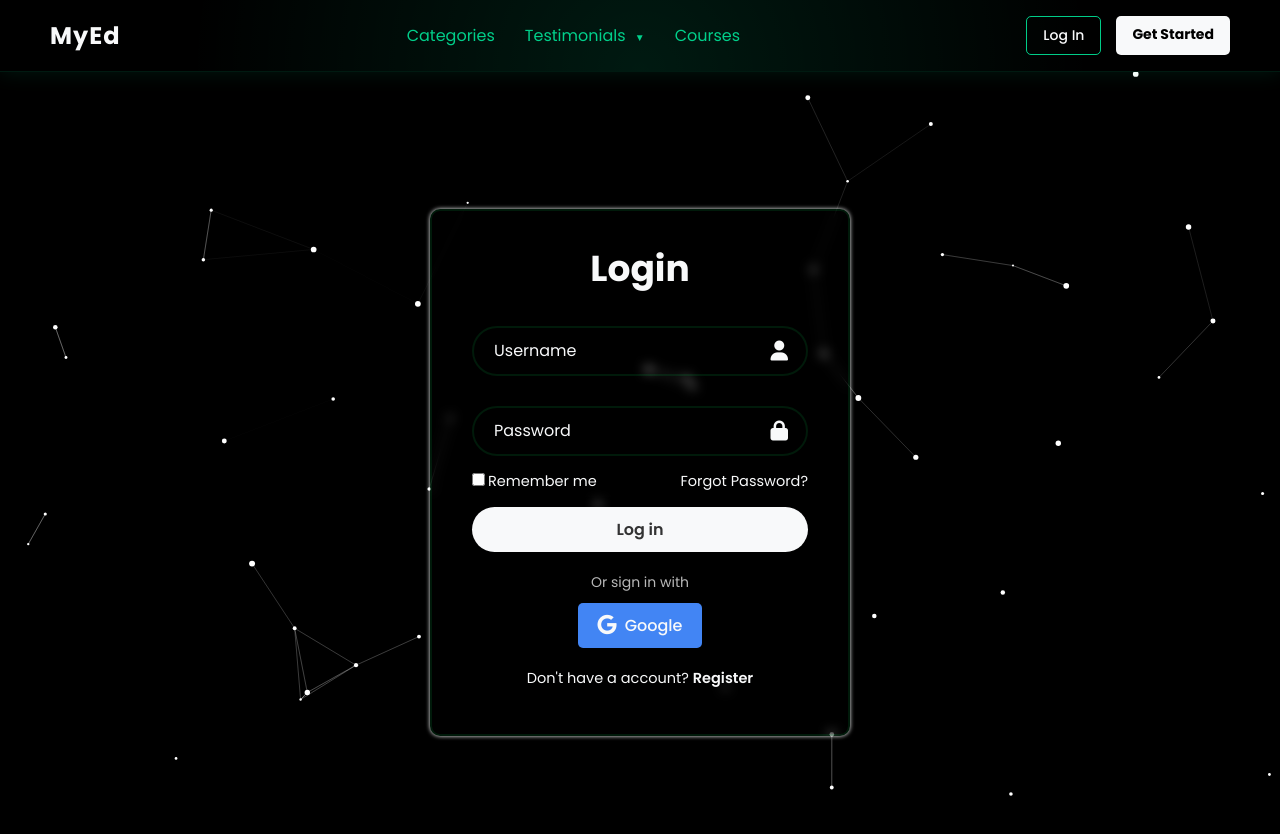
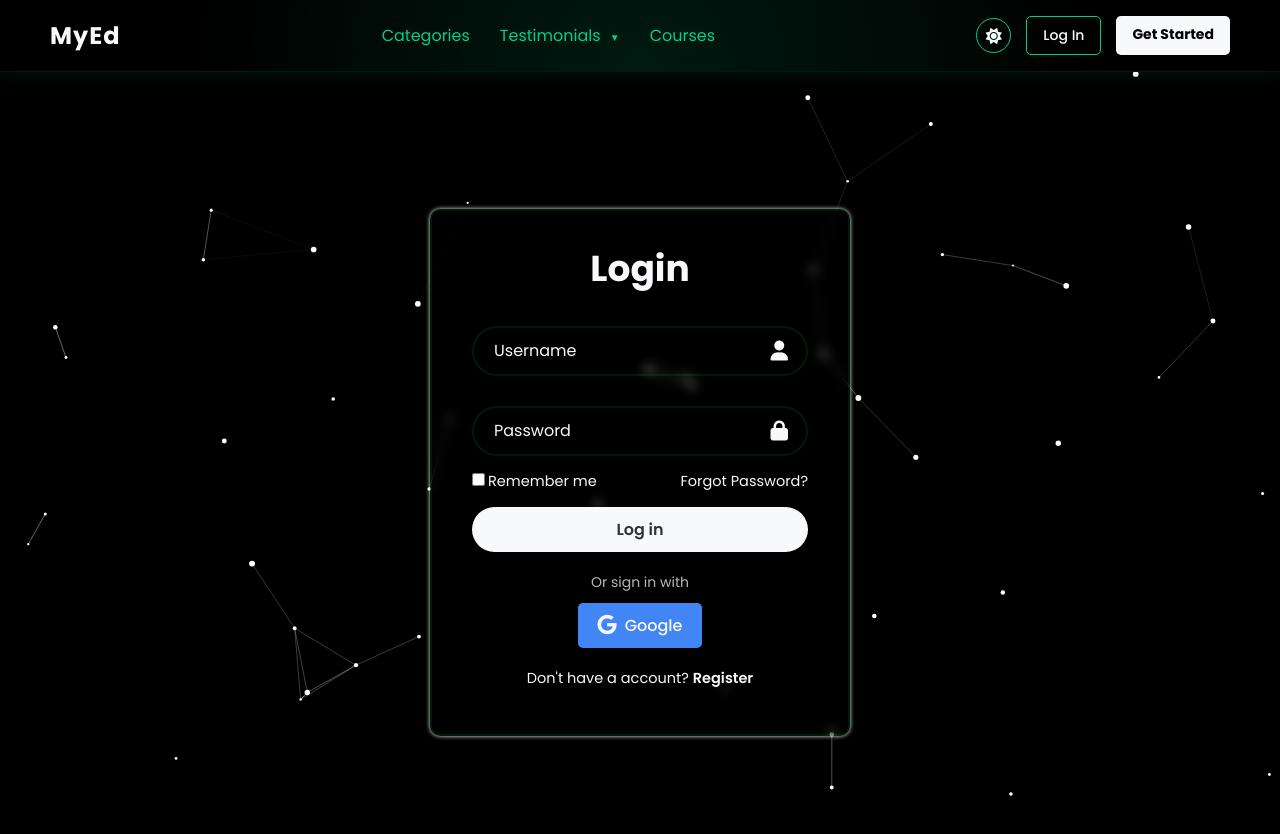
Before and after one commit to JonaPulma00/SIMPLE-UDEMY, a React (Vite) app in the folder Frontend/: page /login in a window 1280 px wide. Shown: the top 834 px of the page. Built offline with nearby package versions, Linux system fonts and the light colour scheme; no server answers.

Commit message:
trying to improve dark/light mode colors

```diff
--- a/Frontend/src/App.css
+++ b/Frontend/src/App.css
@@ -72,13 +72,13 @@
 
 [data-theme="light"] {
   /* Light Mode Colors */
-  --primary-dark-color: #ffffff;
-  --section-grey-color: #f5f5f5;
-  --section-border-color: #e0e0e0;
+  --primary-dark-color: #f0f0f0;
+  --section-grey-color:   #e0e0e0;
+  --section-border-color: #d0d0d0;
   --primary-grey-color: #757575;
-  --background-black: #ffffff;
-  --primary-white-color: #333333;
-  --soft-grey: #666666;
+  --background-black: #fff;
+  --primary-white-color: #000;
+  --soft-grey: #000;
 
   /* Gradients */
   --primary-gradient-green: linear-gradient(90deg, #333333, #00ff62);
@@ -96,6 +96,6 @@
   --section-overlay-bg: rgba(245, 245, 245, 0.7);
   --modal-overlay-bg: rgba(255, 255, 255, 0.9);
   --hover-light-bg: rgba(0, 0, 0, 0.05);
-  --teal-transparent-10: rgba(0, 255, 170, 0.05);
-  --teal-transparent-80: rgba(0, 255, 170, 0.2);
+  --teal-transparent-10: rgba(0, 255, 170, 0.9);
+  --teal-transparent-80: #000;
 }
--- a/Frontend/src/components/Navbar.jsx
+++ b/Frontend/src/components/Navbar.jsx
@@ -1,16 +1,14 @@
 import { NavLink } from "react-router-dom"
 import { useState } from "react"
-
+import { ThemeToggle } from "./ThemeToggle"
 import '../styles/global/Navbar.css'
 
 export const Navbar = () => {
   const [isMenuActive, setIsMenuActive] = useState(false)
   const [isDropdownOpen, setIsDropdownOpen] = useState(false)
 
-
   const toggleMenu = () => {
     setIsMenuActive(!isMenuActive)
-
     setIsDropdownOpen(false)
   }
 
@@ -18,6 +16,7 @@ export const Navbar = () => {
     e.preventDefault()
     setIsDropdownOpen(!isDropdownOpen)
   }
+
   return (
     <nav className="navbar">
       <div className="logo">
@@ -42,9 +41,12 @@ export const Navbar = () => {
           <li><NavLink>Courses</NavLink></li>
         </ul>
       </div>
-      <div className="auth-buttons">
-        <NavLink to='/login' className="btn-login">Log In</NavLink>
-        <NavLink to='/register' className="btn btn-get-started">Get Started</NavLink>
+      <div className="nav-actions">
+        <ThemeToggle />
+        <div className="auth-buttons">
+          <NavLink to='/login' className="btn-login">Log In</NavLink>
+          <NavLink to='/register' className="btn btn-get-started">Get Started</NavLink>
+        </div>
       </div>
       <div
         className={`hamburger ${isMenuActive ? 'active' : ''}`}
--- a/Frontend/src/components/Sidebar.jsx
+++ b/Frontend/src/components/Sidebar.jsx
@@ -93,9 +93,9 @@ export const Sidebar = () => {
           )}
 
           <div className="menu-item">
-            <NavLink to="/settings" className="">
-              <i className="fas fa-cog"></i>
-              <span>Settings</span>
+            <NavLink to="/stream" className="">
+              <i class="fa-solid fa-video"></i>
+              <span>Streaming</span>
             </NavLink>
           </div>
         </div>
--- a/Frontend/src/styles/global/Navbar.css
+++ b/Frontend/src/styles/global/Navbar.css
@@ -79,6 +79,12 @@
 
 .dropdown-menu a:hover {
   background-color: var(--teal-transparent-10);
+}
+
+.nav-actions {
+  display: flex;
+  align-items: center;
+  gap: 15px;
 }
 
 .auth-buttons {
@@ -165,6 +171,29 @@
   pointer-events: none;
 }
 
+.nav-actions .theme-toggle {
+  width: 35px;
+  height: 35px;
+  background: transparent;
+  border: 1px solid var(--teal-transparent-80);
+  color: var(--primary-white-color);
+  border-radius: 50%;
+  display: flex;
+  align-items: center;
+  justify-content: center;
+  cursor: pointer;
+  transition: all 0.3s ease;
+}
+
+.nav-actions .theme-toggle:hover {
+  background-color: var(--teal-transparent-10);
+  border-color: var(--teal-transparent-80);
+  color: var(--teal-transparent-80);
+}
+
+.nav-actions .theme-toggle i {
+  font-size: 1rem;
+}
 
 @media (max-width: 992px) {
   .navbar {
@@ -229,19 +258,19 @@
     align-items: center;
   }
 
-  .auth-buttons {
+  .nav-actions {
     position: absolute;
     right: 80px;
-  }
-}
-
-@media (max-width: 576px) {
-
-  .navbar{
-    padding: 15px 15px 20px 15px;
+    display: flex;
+    align-items: center;
+    gap: 15px;
   }
 
-  .nav-links.active .auth-buttons {
+  .nav-actions .theme-toggle {
+    display: none;
+  }
+
+  .nav-links.active .nav-actions {
     display: flex;
     flex-direction: column;
     width: 100%;
@@ -249,7 +278,30 @@
     position: static;
   }
 
-  .nav-links.active .auth-buttons .btn {
+  .nav-links.active .theme-toggle {
+    display: flex;
+    margin: 10px auto;
+  }
+}
+
+@media (max-width: 576px) {
+  .navbar {
+    padding: 15px 15px 20px 15px;
+  }
+
+  .nav-links.active .nav-actions {
+    display: flex;
+    flex-direction: column;
+    width: 100%;
+    margin-top: 20px;
+    position: static;
+  }
+
+  .nav-links.active .nav-actions .btn {
     margin: 5px 20px;
   }
+
+  .nav-actions {
+    right: 60px;
+  }
 }
```
